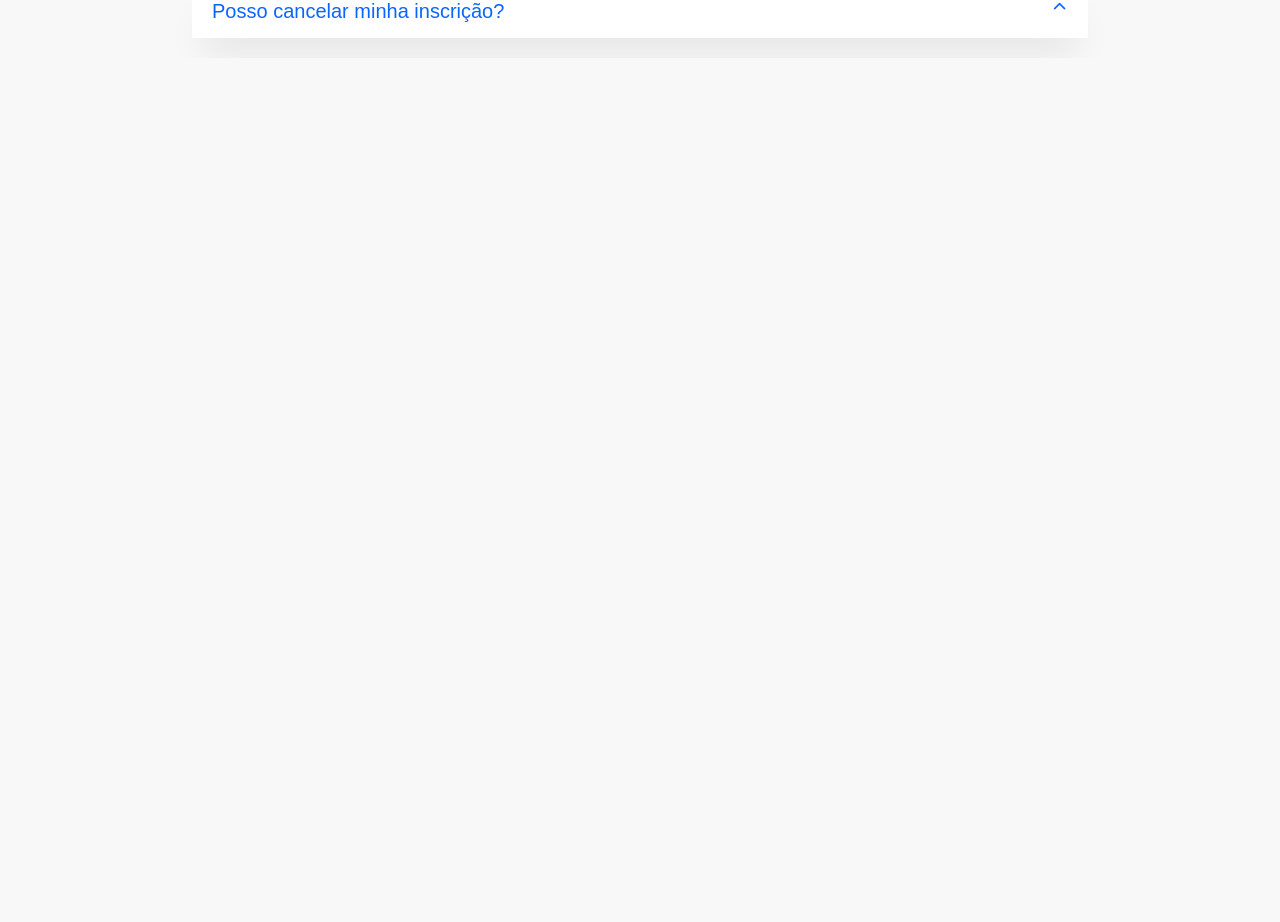
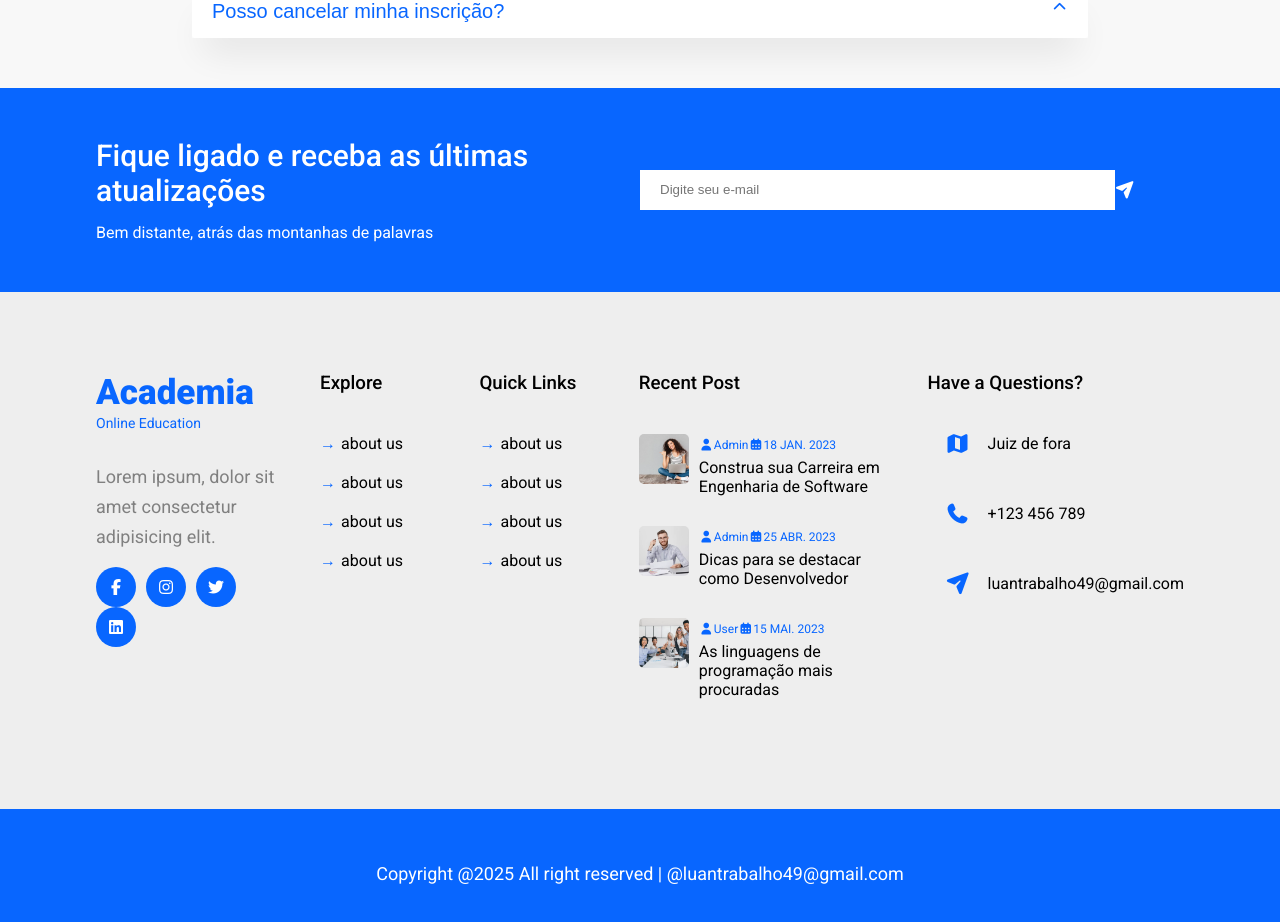
Before and after one commit to LuanJSX/Educational-Website---project, a React (Vite) app: page /planos in a window 1280 px wide. Shown: the part 1631-2553 px from the top of the page. Before the commit the page ends 1689 px from the top, so only its background shows below. Built offline with nearby package versions, Linux system fonts and the light colour scheme.

Commit message:
Finalizado so com um erro

```diff
--- a/src/App.css
+++ b/src/App.css
@@ -153,7 +153,7 @@ p {
 .grid2 {
   display: grid;
   grid-template-columns: repeat(3, 1fr);
-  grid-gap: 30px;
+  grid-gap: 20px;
 }
 
 
@@ -212,8 +212,6 @@ p {
 
 
   }
-
-
    .grid3,
    .grid2,
    .grid {
--- a/src/App.jsx
+++ b/src/App.jsx
@@ -8,6 +8,7 @@ import { BrowserRouter as Router, Routes, Route, Link } from "react-router-dom";
 import Prince from "./assets/components/pricing/Prince.jsx";
 import Blog from "./assets/components/blog/Blog.jsx";
 import Contact from "./assets/components/contact/Contact.jsx";
+import Footer from "./assets/components/common/footer/Footer.jsx";
 
 function App() {
   return (
@@ -24,7 +25,9 @@ function App() {
             <Route path="/noticias" element={<Blog />} />
             <Route path="/conosco" element={<Contact />} />
           </Routes>
+
         }
+         <Footer/>
       </Router>
     </div>
   );
--- /dev/null
+++ b/src/assets/components/common/footer/Footer.jsx
@@ -0,0 +1,99 @@
+import React from "react";
+import "./footer.css";
+import {blog} from "../../../dummydata"
+
+function Footer() {
+  return (
+    <>
+      <section className="newletter">
+        <div className="container flexSB">
+          <div className="left row">
+            <h1>Fique ligado e receba as últimas atualizações</h1>
+            <span>Bem distante, atrás das montanhas de palavras</span>
+          </div>
+          <div className="right row">
+            <input type="text" placeholder="Digite seu e-mail" />
+            <i className="fas fa-paper-plane"></i>
+          </div>
+        </div>
+      </section>
+
+      <footer>
+        <div className="container padding">
+          <div className="box logo">
+            <h1 id="tr">Academia</h1>
+            <span>Online Education</span>
+            <p>Lorem ipsum, dolor sit amet consectetur adipisicing elit.</p>
+            <i className="fab fa-facebook-f icon"></i>
+            <i className="fab fa-instagram icon"></i>
+            <i className="fab fa-twitter icon"></i>
+            <i className="fab fa-linkedin icon"></i>
+          </div>
+          <div className="box link">
+            <h3>Explore</h3>
+            <ul>
+                {<li>about us</li>}
+                {<li>about us</li>}
+                {<li>about us</li>}
+                {<li>about us</li>}
+            </ul>
+          </div>
+          <div className="box link">
+            <h3>Quick Links</h3>
+            <ul>
+                {<li>about us</li>}
+                {<li>about us</li>}
+                {<li>about us</li>}
+                {<li>about us</li>}
+            </ul>
+          </div>
+          <div className="bxo">
+            <h3>Recent Post</h3>
+            {blog.slice(0.3).map((val) => {
+                return (
+                  <div className="items flexSB">
+                    <div className="img">
+                      <img src={val.cover} alt="" />
+                    </div>
+                    <div className="text">
+                    <span>
+                  <i className="fa fa-user"></i>
+                  <label htmlFor="">{val.type}</label>
+                </span>
+                <span>
+                  <i className="fa fa-calendar-alt"></i>
+                  <label htmlFor="">{val.date}</label>
+                </span>
+                <h4>{val.title}</h4>
+                    </div>
+                  </div>
+                );
+            })}
+          </div>
+          <div className="box last">
+                <h3>Have a Questions?</h3>
+                <ul>
+                    <li>
+                        <i className="fa fa-map"></i>
+                        Juiz de fora
+                    </li>
+                    <li>
+                        <i className="fa fa-phone"></i>
+                        +123 456 789
+                    </li>
+                    <li>
+                        <i className="fa-solid fa-paper-plane"></i>
+                        luantrabalho49@gmail.com
+                    </li>
+                </ul>
+          </div>
+        </div>
+      </footer>
+      <div className="legal">
+          <p>Copyright @2025 All right reserved | @luantrabalho49@gmail.com </p>
+      </div>
+    </>
+  );
+}
+
+export default Footer;
--- /dev/null
+++ b/src/assets/components/common/footer/footer.css
@@ -0,0 +1,130 @@
+.newletter {
+    background-color: #0866ff;
+    margin-top: 50px;
+    padding: 50px 0;
+    color: white;
+}
+
+.newletter .right, .newletter .left {
+    padding-right: 50px;
+}
+
+.newletter h1 {
+    color: white;
+    font-size: 30px;
+    font-weight: 500;
+    margin-bottom: 15px;
+}
+
+.newletter .right {
+    display: flex;
+    justify-content: space-between;
+    align-items: center;
+}
+
+.newletter input {
+    width: 100%;
+    padding: 20px;
+    border: none;
+    outline: none;
+    height: 30px;
+}
+
+
+    footer .container {
+        display: grid;
+        grid-template-columns: 3fr 2fr 2fr 4fr 3fr;
+        grid-gap: 30px;
+
+    }
+
+
+footer {
+    background-color: #eeeeee;
+}
+
+@media screen and (max-width: 768px) {
+
+    footer .container {
+        display: grid;
+        grid-template-columns: repeat(2, 1fr)
+
+    }
+}
+
+footer .logo span {
+    color: #0866ff;
+    font-size: 14px;
+}
+
+footer .logo p {
+    color: gray;
+    margin: 30px 0 15px 0;
+}
+
+footer .logo .icon {
+    background-color: #0866ff;
+    color: white;
+    margin-right: 10px;
+}
+
+footer h3 {
+    margin-bottom: 40px;
+    font-weight: 500;
+}
+
+footer ul li {
+    margin-bottom: 20px;
+}
+
+footer .link li::before {
+    content: "→";
+    color: #0866ff;
+    margin-right: 5px;
+}
+
+footer .items {
+    margin-bottom: 30px;
+}
+footer .items img {
+    width: 50px;
+    height: 50px;
+    border-radius: 5px;
+    margin-right: 10px;
+    object-fit: cover;
+}
+
+footer #tr {
+    color: #0866ff;
+}
+
+footer .items span,
+footer .items i {
+    font-size: 12px;
+    color: #0866ff;
+    margin-top: 5px;
+    text-transform: capitalize;
+}
+
+footer h4 {
+    font-weight: 400;
+    margin-top: 5px;
+}
+
+footer .last ul li {
+    display: flex;
+    margin-bottom: 50px;
+}
+
+footer .last  i {
+     width: 60px;
+     font-size: 20px;
+     color: #0866ff;
+}
+
+.legal {
+    text-align: center;
+    padding: 50px;
+    color: rgb(255, 255, 255);
+    background-color: #0866ff;
+}
--- a/src/assets/components/home/hero/hero.css
+++ b/src/assets/components/home/hero/hero.css
@@ -7,7 +7,7 @@
     left: 0;
     z-index: -1;
     width: 100%;
-    height: 98vh;
+    height: 100vh;
     padding-top: 20%;
     padding-right: 50px;
     color: #fff;
```
